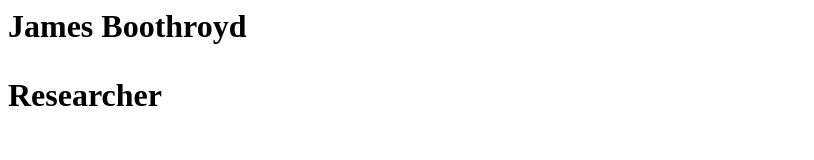
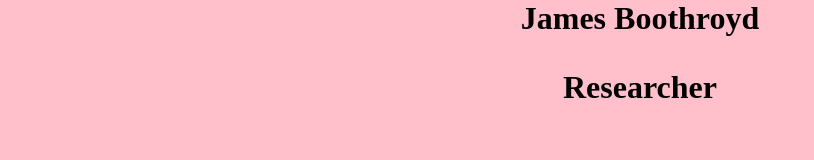
Before and after one commit to JBoothroyd1/jboothroyd1.github.io, a plain HTML site: page index.html in a window 1280 px wide. Shown: the whole page, without its empty margins (0-814 px from the left). Drawn offline with Linux system fonts and the light colour scheme.

Commit message:
add styles

```diff
--- a/index.html
+++ b/index.html
@@ -2,6 +2,7 @@
 <head>
     <meta charset="UTF-8">
     <meta name="viewport" content="width=device-width, initial-scale=1.0">
+    <link rel="stylesheet" href="styles.css">
     <title>Document</title>
 </head>
 <body>
--- /dev/null
+++ b/styles.css
@@ -0,0 +1,5 @@
+body{
+    margin: 0;
+    background: pink;
+    text-align: center;
+}
```
